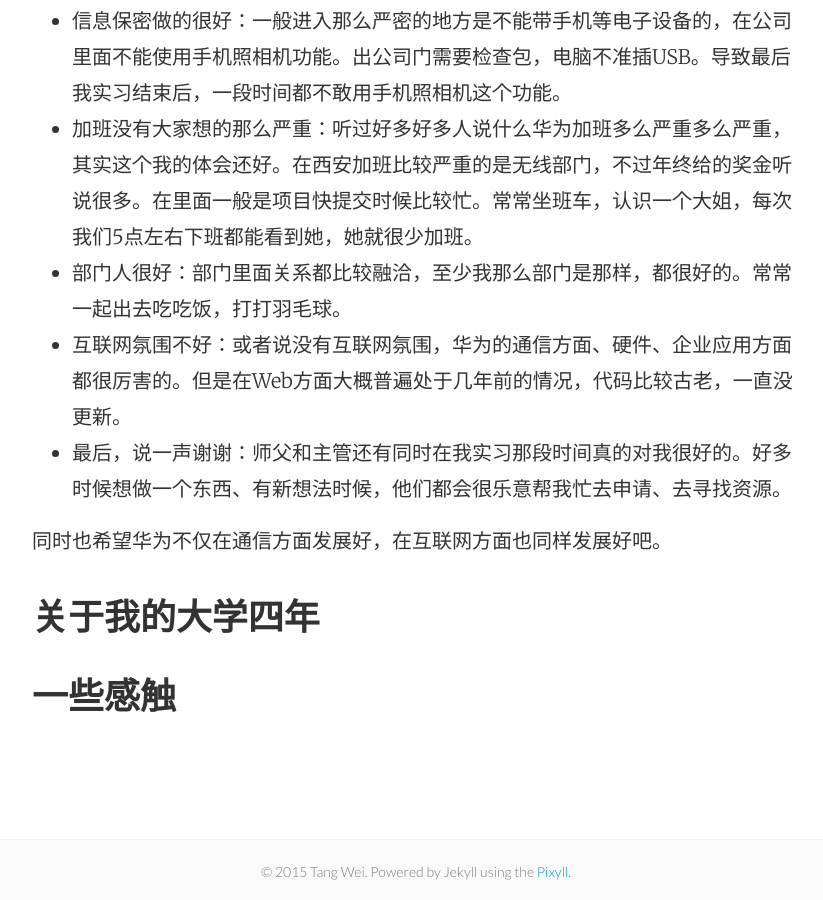
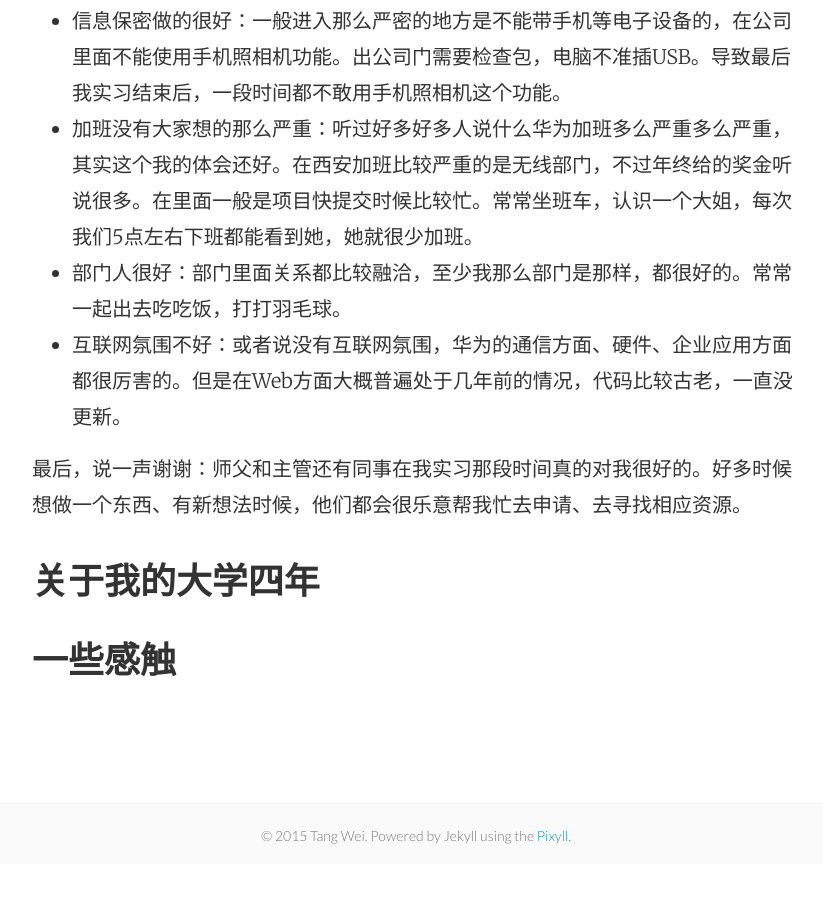
Before and after one commit to tw93/tw93.github.io, a Jekyll site: the page built from _posts/2015-05-18-About-My-College-And-Alibaba.md, in a window 1280 px wide and 900 px high, scrolled down 8051 px. Shown: the whole window, without its empty margins (224-1047 px from the left). Built offline with Jekyll 4.4.1, drawn with Linux system fonts in a browser that asks for light colours; comment, search, counter and statistics services are not loaded; after the commit the page ends 8915 px from its top, so only the background shows below that.

Commit message:
about the huawei is ok

```diff
--- a/_posts/2015-05-18-About-My-College-And-Alibaba.md
+++ b/_posts/2015-05-18-About-My-College-And-Alibaba.md
@@ -90,10 +90,11 @@ categories: 我的生活
  - 加班没有大家想的那么严重：听过好多好多人说什么华为加班多么严重多么严重，其实这个我的体会还好。在西安加班比较严重的是无线部门，不过年终给的奖金听说很多。在里面一般是项目快提交时候比较忙。常常坐班车，认识一个大姐，每次我们5点左右下班都能看到她，她就很少加班。
  - 部门人很好：部门里面关系都比较融洽，至少我那么部门是那样，都很好的。常常一起出去吃吃饭，打打羽毛球。
  - 互联网氛围不好：或者说没有互联网氛围，华为的通信方面、硬件、企业应用方面都很厉害的。但是在Web方面大概普遍处于几年前的情况，代码比较古老，一直没更新。
- - 最后，说一声谢谢：师父和主管还有同时在我实习那段时间真的对我很好的。好多时候想做一个东西、有新想法时候，他们都会很乐意帮我忙去申请、去寻找资源。
 
- 同时也希望华为不仅在通信方面发展好，在互联网方面也同样发展好吧。
+最后，说一声谢谢：师父和主管还有同事在我实习那段时间真的对我很好的。好多时候想做一个东西、有新想法时候，他们都会很乐意帮我忙去申请、去寻找相应资源。
 
 ###关于我的大学四年
 
+
+
 ###一些感触
```
Also changed, not shown: 1 other file.
